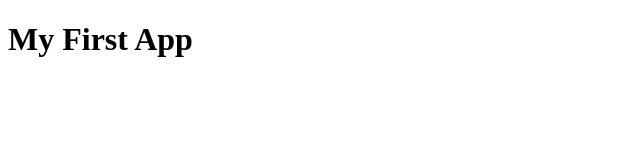
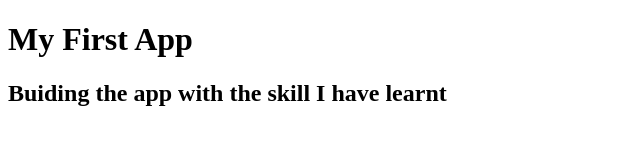
Before and after one commit to Jossyking99/myApp, a plain HTML site: page Jossyking99/myApp/index.html in a window 1280 px wide. Shown: the whole page, without its empty margins (0-640 px from the left). Drawn offline with Linux system fonts and the light colour scheme.

Commit message:
add h2 tag

```diff
--- a/Jossyking99/myApp/index.html
+++ b/Jossyking99/myApp/index.html
@@ -7,5 +7,6 @@
 </head>
 <body>
     <h1>My First App</h1>
+    <h2>Buiding the app with the skill I have learnt</h2>
 </body>
 </html>
```
